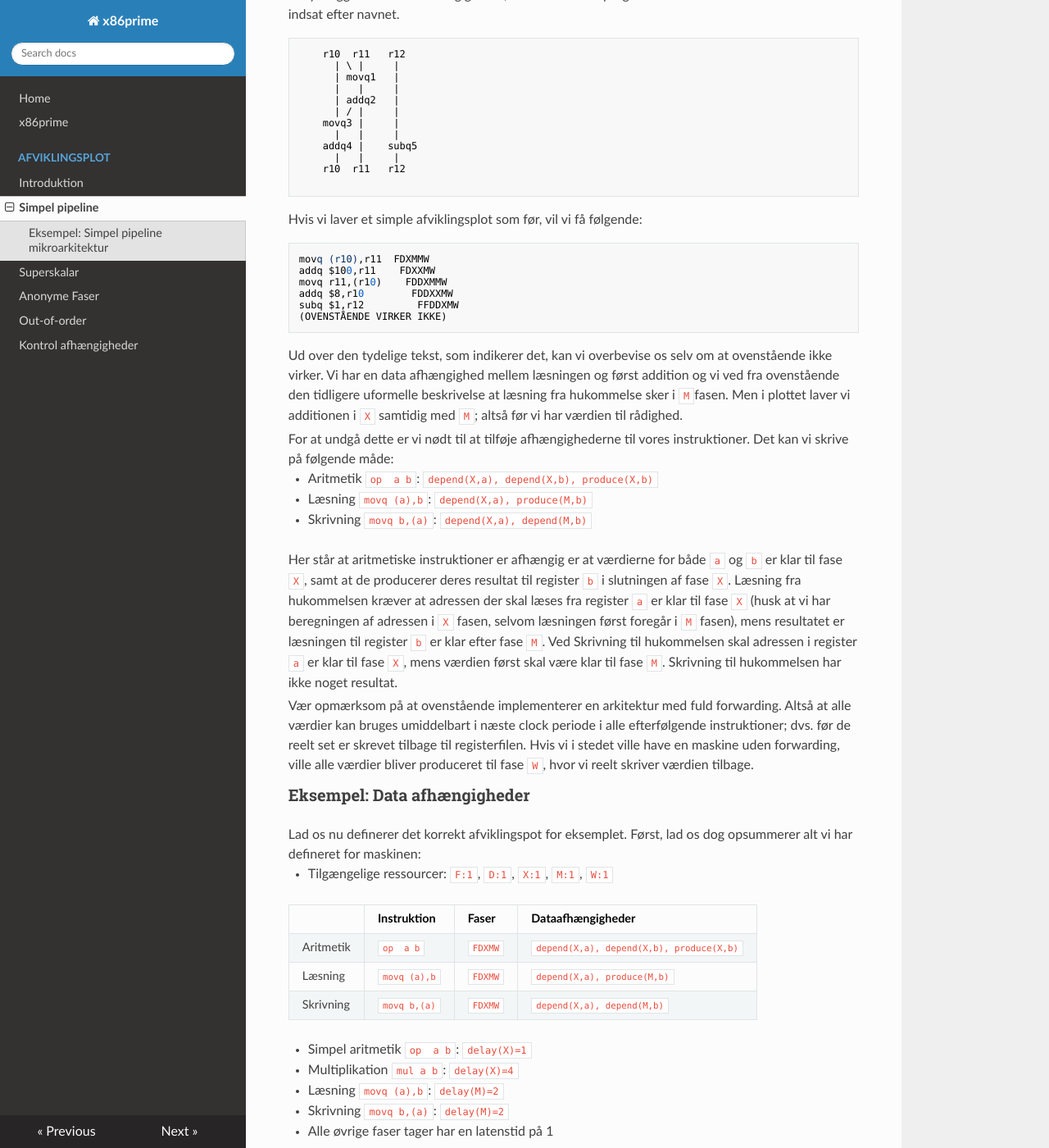
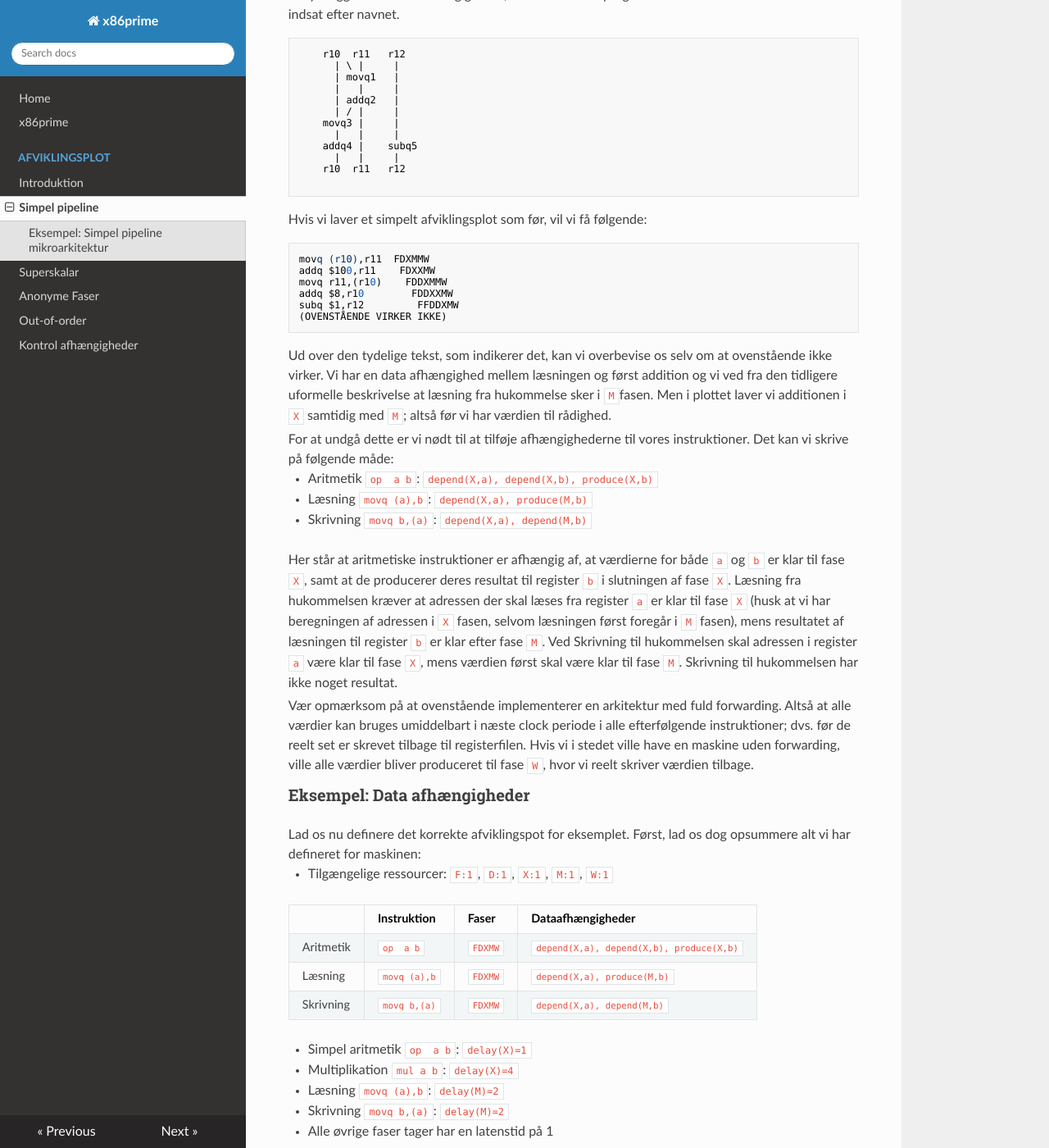
Before and after one commit to finnschiermer/x86prime, an MkDocs documentation site: the page built from docs/afviklingsplot/pipeline.md, in a window 1280 px wide and 1400 px high, scrolled down 2745 px. Shown: the whole window at 82% size. Built offline with MkDocs 1.6.1, drawn with Linux system fonts in a browser that asks for light colours; nearby versions of some CDN libraries; some of the changed text lies outside the part shown.

Commit message:
fixes in index and pipeline sections

```diff
--- a/docs/afviklingsplot/pipeline.md
+++ b/docs/afviklingsplot/pipeline.md
@@ -65,7 +65,7 @@ Tilgang til lageret er også mere kompliceret og tager længere tid end en
 enkelt clock periode.
 
 ### Eksempel: Latenstid
-Lad os undersøge en pipeline maskine og definerer latenstiden i clock perioder (delay) for instruktionerne som:
+Lad os undersøge en pipelinet maskine og definere latenstiden i clock perioder (delay) for instruktionerne som:
 
 * Simpel aritmetik `op  a b`:    `delay(X)=1`
 * Multiplikation   `mul a b`:    `delay(X)=4`
@@ -131,7 +131,7 @@ Her bliver både register `r11` opdateret i instruktionen lige før det bliver l
 
 ~~~
 
-Hvis vi laver et simple afviklingsplot som før, vil vi få følgende:
+Hvis vi laver et simpelt afviklingsplot som før, vil vi få følgende:
 ~~~
 movq (r10),r11  FDXMMW
 addq $100,r11    FDXXMW
@@ -141,7 +141,7 @@ subq $1,r12         FFDDXMW
 (OVENSTÅENDE VIRKER IKKE)
 ~~~
 
-Ud over den tydelige tekst, som indikerer det, kan vi overbevise os selv om at ovenstående ikke virker. Vi har en data afhængighed mellem læsningen og først addition og vi ved fra ovenstående den tidligere uformelle beskrivelse at læsning fra hukommelse sker i `M`fasen. Men i plottet laver vi additionen i `X` samtidig med `M`; altså før vi har værdien til rådighed.
+Ud over den tydelige tekst, som indikerer det, kan vi overbevise os selv om at ovenstående ikke virker. Vi har en data afhængighed mellem læsningen og først addition og vi ved fra den tidligere uformelle beskrivelse at læsning fra hukommelse sker i `M`fasen. Men i plottet laver vi additionen i `X` samtidig med `M`; altså før vi har værdien til rådighed.
 
 For at undgå dette er vi nødt til at tilføje afhængighederne til vores instruktioner. Det kan vi skrive på følgende måde:
 
@@ -149,15 +149,15 @@ For at undgå dette er vi nødt til at tilføje afhængighederne til vores instr
 * Læsning     `movq (a),b`: `depend(X,a), produce(M,b)`
 * Skrivning   `movq b,(a)`: `depend(X,a), depend(M,b)`
 
-Her står at aritmetiske instruktioner er afhængig er at værdierne for både `a` og `b` er klar til fase `X`, samt at de producerer deres resultat til register `b` i slutningen af fase `X`.
-Læsning fra hukommelsen kræver at adressen der skal læses fra register `a` er klar til fase `X` (husk at vi har beregningen af adressen i `X` fasen, selvom læsningen først foregår i `M` fasen), mens resultatet er læsningen til register `b` er klar efter fase `M`.
-Ved Skrivning til hukommelsen skal adressen i register `a` er klar til fase `X`, mens værdien først skal være klar til fase `M`. Skrivning til hukommelsen har ikke noget resultat.
+Her står at aritmetiske instruktioner er afhængig af, at værdierne for både `a` og `b` er klar til fase `X`, samt at de producerer deres resultat til register `b` i slutningen af fase `X`.
+Læsning fra hukommelsen kræver at adressen der skal læses fra register `a` er klar til fase `X` (husk at vi har beregningen af adressen i `X` fasen, selvom læsningen først foregår i `M` fasen), mens resultatet af læsningen til register `b` er klar efter fase `M`.
+Ved Skrivning til hukommelsen skal adressen i register `a` være klar til fase `X`, mens værdien først skal være klar til fase `M`. Skrivning til hukommelsen har ikke noget resultat.
 
 Vær opmærksom på at ovenstående implementerer en arkitektur med fuld forwarding. Altså at alle værdier kan bruges umiddelbart i næste clock periode i alle efterfølgende instruktioner; dvs. før de reelt set er skrevet tilbage til registerfilen.
 Hvis vi i stedet ville have en maskine uden forwarding, ville alle værdier bliver produceret til fase `W`, hvor vi reelt skriver værdien tilbage.
 
 ### Eksempel: Data afhængigheder
-Lad os nu definerer det korrekt afviklingspot for eksemplet. Først, lad os dog opsummerer alt vi har defineret for maskinen:
+Lad os nu definere det korrekte afviklingspot for eksemplet. Først, lad os dog opsummere alt vi har defineret for maskinen:
 
 * Tilgængelige ressourcer: `F:1`, `D:1`, `X:1`, `M:1`, `W:1`
 
@@ -201,13 +201,13 @@ subq $1,r12       FDXXMW         --
 Vi har måske lidt svært ved at se, hvordan en maskine overhovedet skulle
 kunne konstrueres således at ovenstående afviklingsrækkefølge kunne finde sted og en maskine er nødt til at læse instruktionerne i den rækkefølge, som er specificeret i vores program.
 
-Vi indfører derfor en begrænsning mere: Hver fase gennemføres i instruktionerne i rækkefølge.
+Vi indfører derfor en begrænsning mere: Hver fase gennemføres i instruktions-rækkefølge.
 ~~~
 inorder(F,D,X,M,W)
 ~~~
 Vi har overholdt dette i tidligere eksempler. Vi kan tjekke det ved at når vi læser hver søjle oppefra, skal vi se faserne bagfra.
 
-Det er dog noget som vores oversætter kan håndterer, ved at flytte sidste instruktion frem. Dermed kan vi opnå ovenstående udførsel:
+I det her tilfælde kan vores oversætter forbedre situationen, ved at flytte sidste instruktion frem. Dermed kan vi opnå ovenstående udførsel:
 
 ~~~
                  01234567        -- Beskrivelse
```
Also changed, not shown: other parts of docs/afviklingsplot/pipeline.md (+2 -2 lines), docs/afviklingsplot/index.md (+5 -3 lines).
